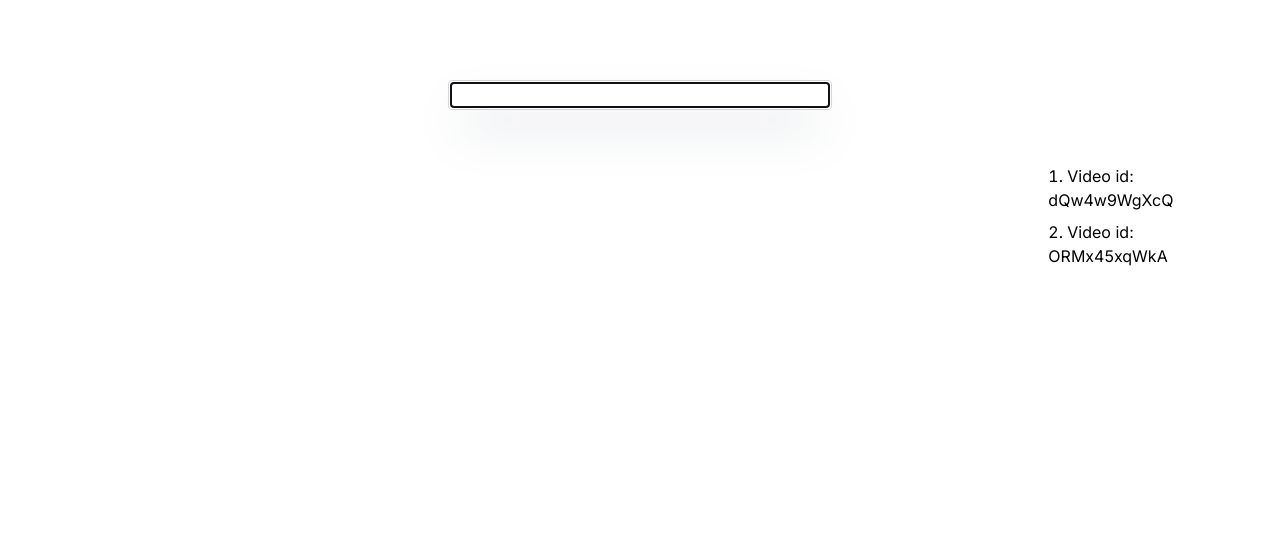
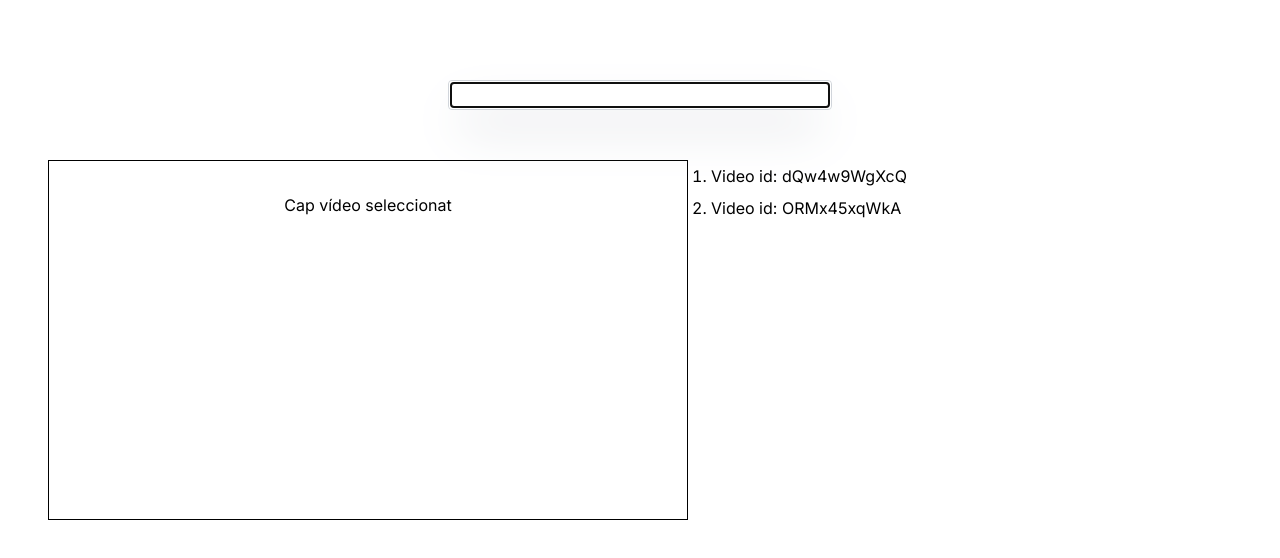
Before and after one commit to juxuanu/bar-music, a Next.js app: page / in a window 1280 px wide. Shown: the top 558 px of the page. Built offline with nearby package versions, Linux system fonts and the light colour scheme.

Commit message:
placeholder when no video selected

```diff
--- a/components/player/component.tsx
+++ b/components/player/component.tsx
@@ -10,8 +10,12 @@ export default function Player(props: Props): JSX.Element {
   useEffect(() => setVideoId(props.videoId), [props.videoId]);
 
   return (
-    <div className="w-full h-full">
-      {videoId && <YouTube videoId={videoId} />}
+    <div className="border border-solid border-black w-[640px] h-[360px]">
+      {videoId ? (
+        <YouTube videoId={videoId} loading="lazy" />
+      ) : (
+        <div className="mx-auto p-8 w-fit h-fit">Cap vídeo seleccionat</div>
+      )}
     </div>
   );
 }
```
